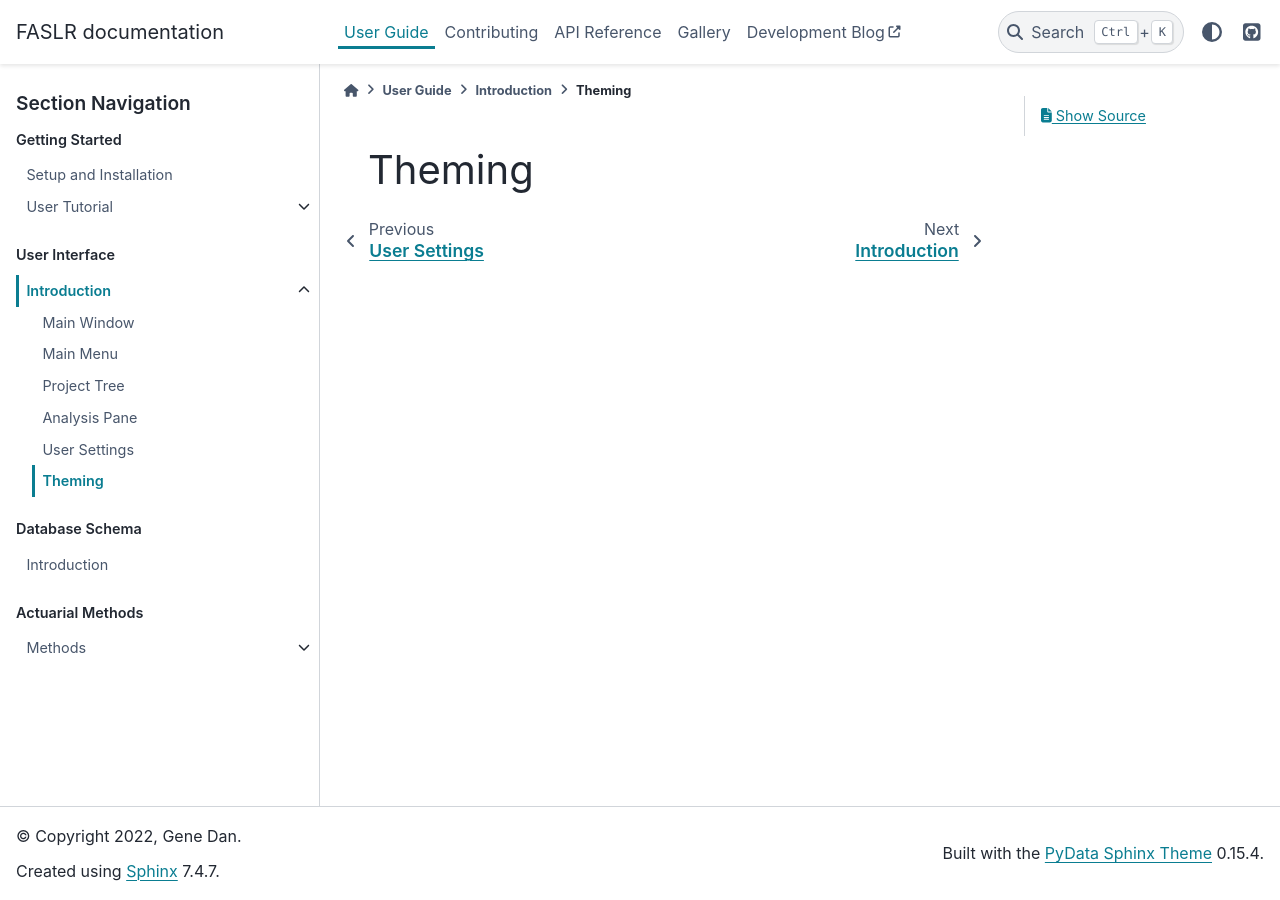
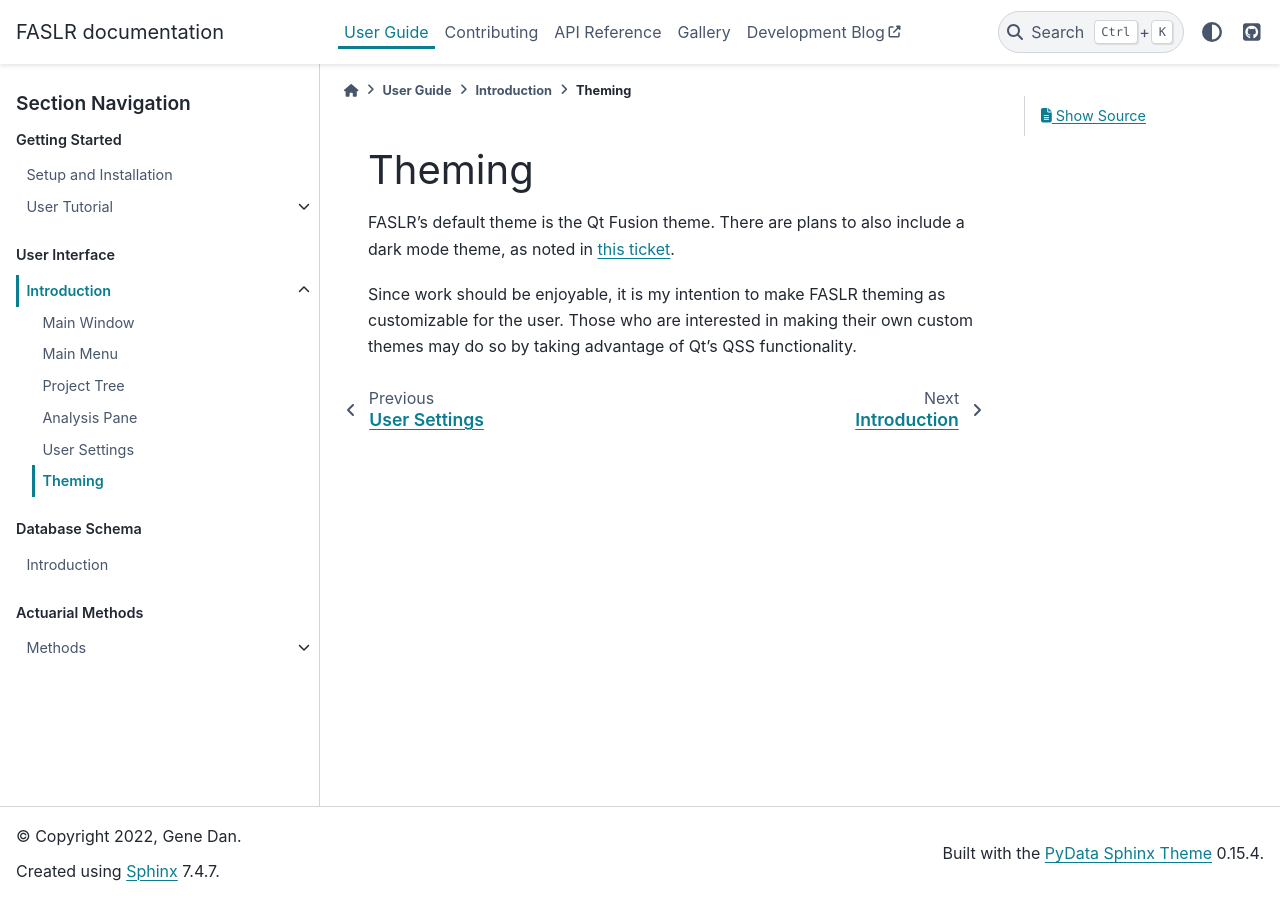
Before and after one commit to casact/FASLR, a Sphinx documentation site: the page built from docs/user/interface/theme.rst, in a window 1280 px wide. Built offline with Sphinx 7.4.7 and the PyData theme 0.15.4, drawn with Linux system fonts in a browser that asks for light colours; the version number could not be read and is left out.

Commit message:
Update theme page.

```diff
--- a/docs/user/index.rst
+++ b/docs/user/index.rst
@@ -11,7 +11,7 @@
    starting/tutorial/index
 
 .. toctree::
-   :maxdepth: 1
+   :maxdepth: 2
    :caption: User Interface
 
    interface/index
--- a/docs/user/interface/theme.rst
+++ b/docs/user/interface/theme.rst
@@ -1,2 +1,6 @@
 Theming
 =======
+
+FASLR's default theme is the Qt Fusion theme. There are plans to also include a dark mode theme, as noted in `this ticket <https://github.com/casact/FASLR/issues/28>`_.
+
+Since work should be enjoyable, it is my intention to make FASLR theming as customizable for the user. Those who are interested in making their own custom themes may do so by taking advantage of Qt's QSS functionality.
```
